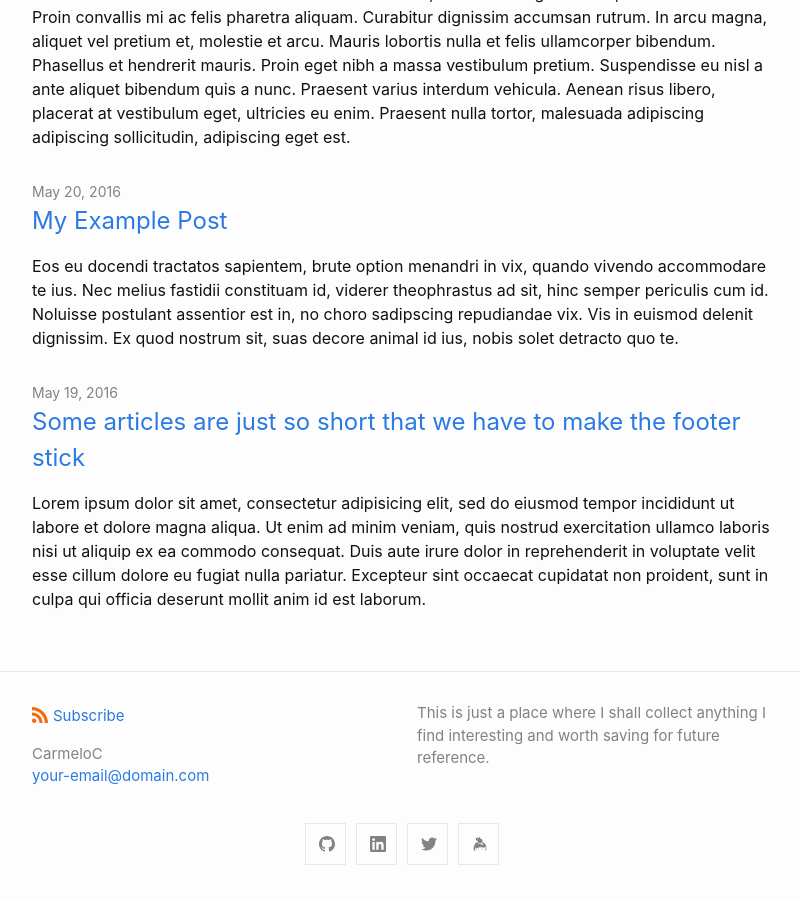
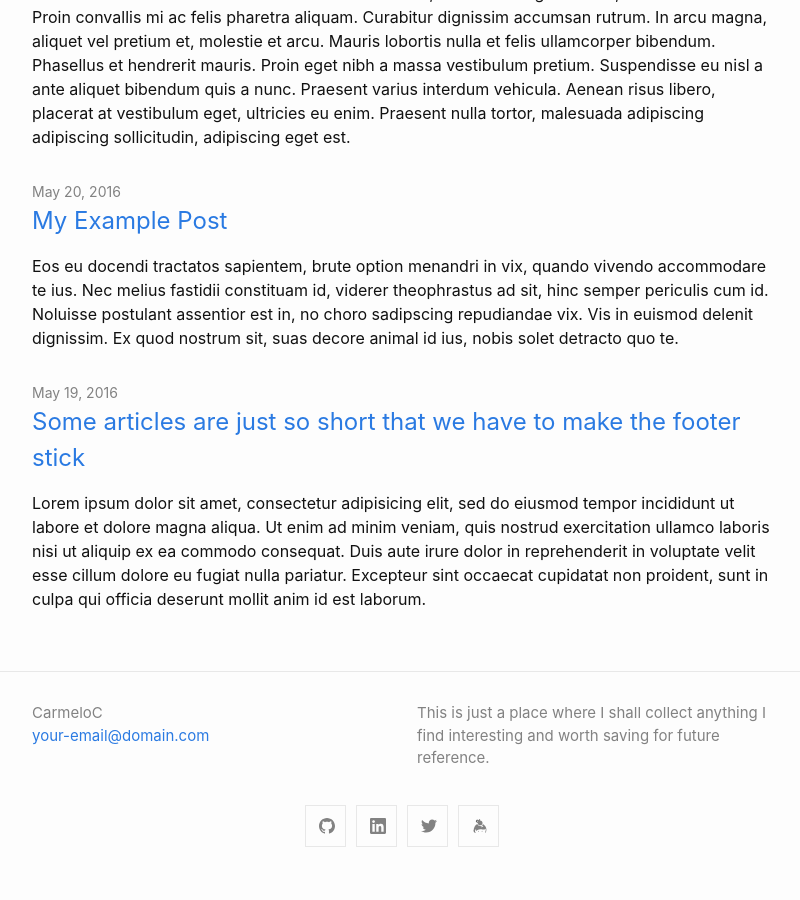
Before and after one commit to carmelo0x99/carmelo0x99.github.io, a Jekyll site: the page built from README.md, in a window 1280 px wide and 900 px high, scrolled down 1333 px. Shown: the whole window, without its empty margins (238-1038 px from the left). Built offline with Jekyll 4.4.1, drawn with Linux system fonts in a browser that asks for light colours; our own code applies the rules of GitHub Pages for plain Markdown files.

Commit message:
Edited minima config

```diff
--- a/_includes/footer.html
+++ b/_includes/footer.html
@@ -5,13 +5,14 @@
 
     <div class="footer-col-wrapper">
       <div class="footer-col">
-        <p class="feed-subscribe">
+<!--        <p class="feed-subscribe">
           <a href="{{ 'feed.xml' | relative_url }}">
             <svg class="svg-icon orange">
               <use xlink:href="{{ 'assets/minima-social-icons.svg#rss' | relative_url }}"></use>
             </svg><span>Subscribe</span>
           </a>
         </p>
+-->
       {%- if site.author %}
         <ul class="contact-list">
           {% if site.author.name -%}
```
